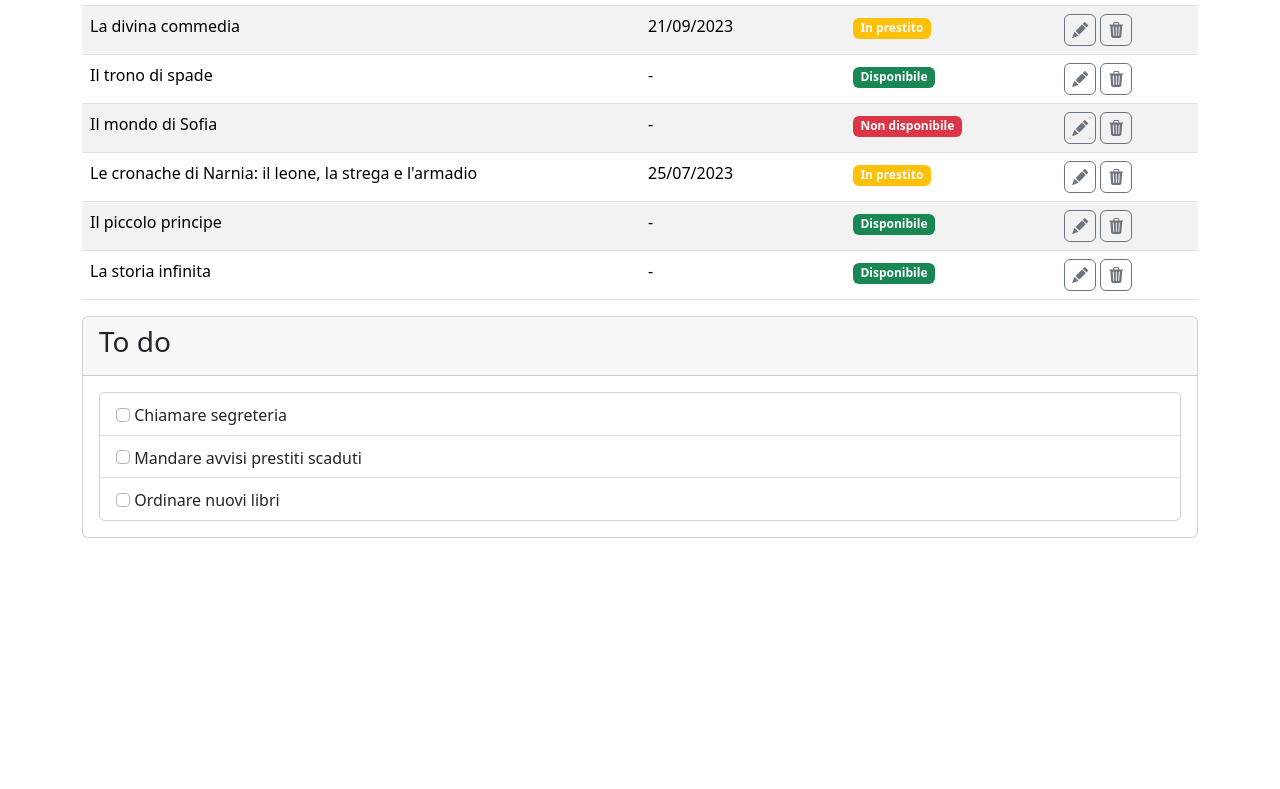
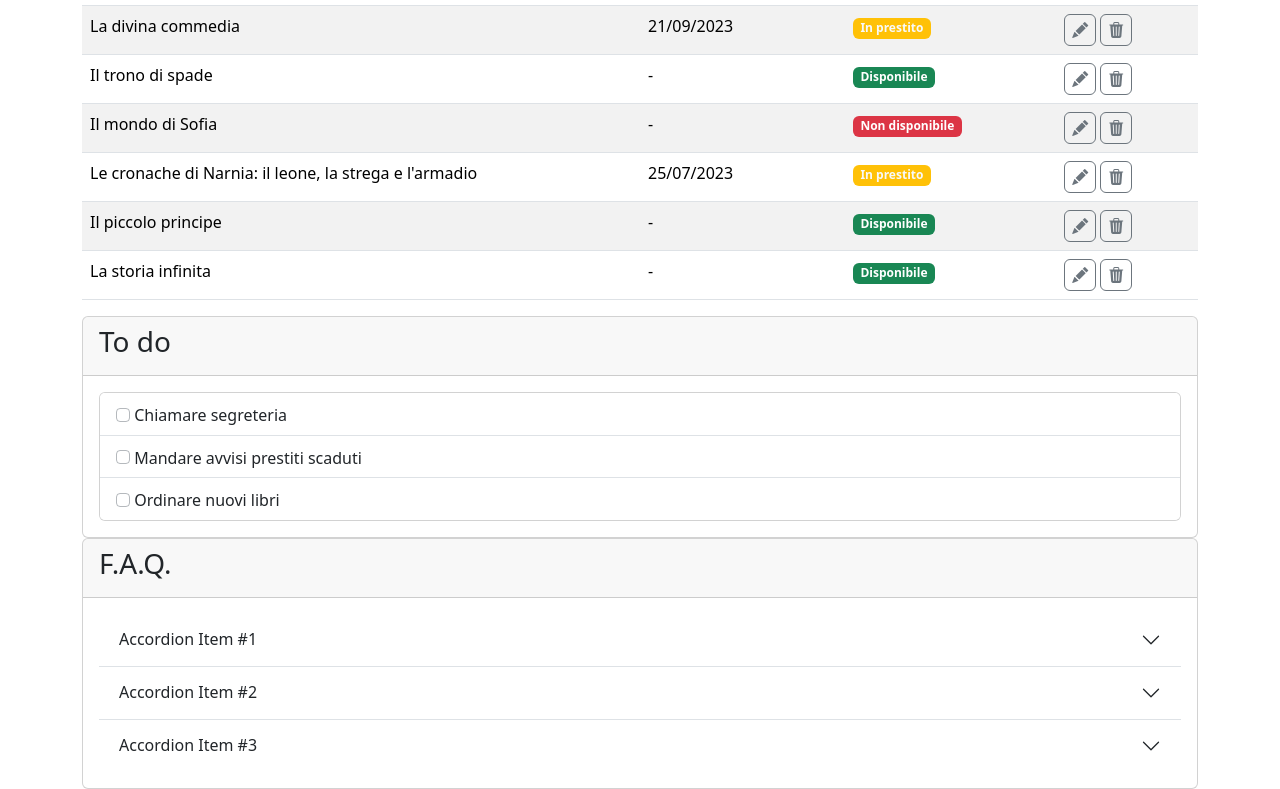
Before and after one commit to lorenzosalti/html-css-bootstrap-dashboard, a plain HTML site: page index.html in a window 1280 px wide. Shown: the part 509-1298 px from the top of the page. Before the commit the page ends 1047 px from the top, so only its background shows below. Drawn offline with nearby package versions, Linux system fonts and the light colour scheme.

Commit message:
feat: faq card

```diff
--- a/index.html
+++ b/index.html
@@ -262,6 +262,46 @@
                         </div>
                     </div>
 
+                    <div class="card">
+                        <div class="card-header">
+                            <h3>F.A.Q.</h3>
+                        </div>
+                        <div class="card-body">
+                            <div class="accordion accordion-flush" id="accordionFlushExample">
+                                <div class="accordion-item">
+                                  <h2 class="accordion-header">
+                                    <button class="accordion-button collapsed" type="button" data-bs-toggle="collapse" data-bs-target="#flush-collapseOne" aria-expanded="false" aria-controls="flush-collapseOne">
+                                      Accordion Item #1
+                                    </button>
+                                  </h2>
+                                  <div id="flush-collapseOne" class="accordion-collapse collapse" data-bs-parent="#accordionFlushExample">
+                                    <div class="accordion-body">Placeholder content for this accordion, which is intended to demonstrate the <code>.accordion-flush</code> class. This is the first item's accordion body.</div>
+                                  </div>
+                                </div>
+                                <div class="accordion-item">
+                                  <h2 class="accordion-header">
+                                    <button class="accordion-button collapsed" type="button" data-bs-toggle="collapse" data-bs-target="#flush-collapseTwo" aria-expanded="false" aria-controls="flush-collapseTwo">
+                                      Accordion Item #2
+                                    </button>
+                                  </h2>
+                                  <div id="flush-collapseTwo" class="accordion-collapse collapse" data-bs-parent="#accordionFlushExample">
+                                    <div class="accordion-body">Placeholder content for this accordion, which is intended to demonstrate the <code>.accordion-flush</code> class. This is the second item's accordion body. Let's imagine this being filled with some actual content.</div>
+                                  </div>
+                                </div>
+                                <div class="accordion-item">
+                                  <h2 class="accordion-header">
+                                    <button class="accordion-button collapsed" type="button" data-bs-toggle="collapse" data-bs-target="#flush-collapseThree" aria-expanded="false" aria-controls="flush-collapseThree">
+                                      Accordion Item #3
+                                    </button>
+                                  </h2>
+                                  <div id="flush-collapseThree" class="accordion-collapse collapse" data-bs-parent="#accordionFlushExample">
+                                    <div class="accordion-body">Placeholder content for this accordion, which is intended to demonstrate the <code>.accordion-flush</code> class. This is the third item's accordion body. Nothing more exciting happening here in terms of content, but just filling up the space to make it look, at least at first glance, a bit more representative of how this would look in a real-world application.</div>
+                                  </div>
+                                </div>
+                              </div>
+                        </div>
+                    </div>
+
                 </div>
                 <!-- /to do and FAQ -->
             </div>
```
